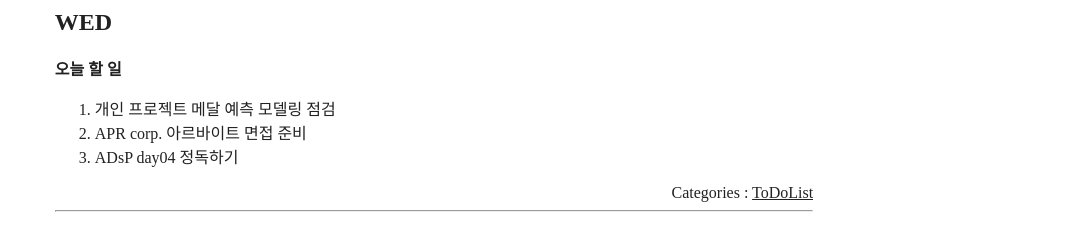
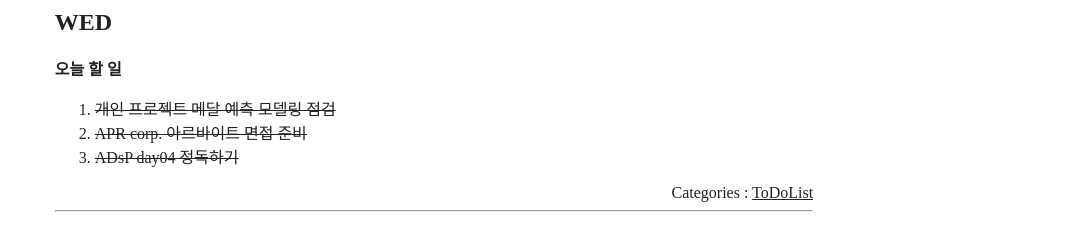
Before and after one commit to hogoood/hogoood.github.io, a Jekyll site: the page built from _posts/2020-10-28-wed.md, in a window 1280 px wide. Shown: the part 130-381 px from the top of the page, without its empty margins (206-1280 px from the left). Built offline with Jekyll 4.4.1, drawn with Linux system fonts in a browser that asks for light colours; comment, search, counter and statistics services are not loaded.

Commit message:
Update 2020-10-28-wed.md

```diff
--- a/_posts/2020-10-28-wed.md
+++ b/_posts/2020-10-28-wed.md
@@ -7,6 +7,6 @@ categories: [ToDoList]
 
 **오늘 할 일**
 
-  1. 개인 프로젝트 메달 예측 모델링 점검
-  2. APR corp. 아르바이트 면접 준비
-  3. ADsP day04 정독하기
+  1. ~~개인 프로젝트 메달 예측 모델링 점검~~
+  2. ~~APR corp. 아르바이트 면접 준비~~
+  3. ~~ADsP day04 정독하기~~
```
